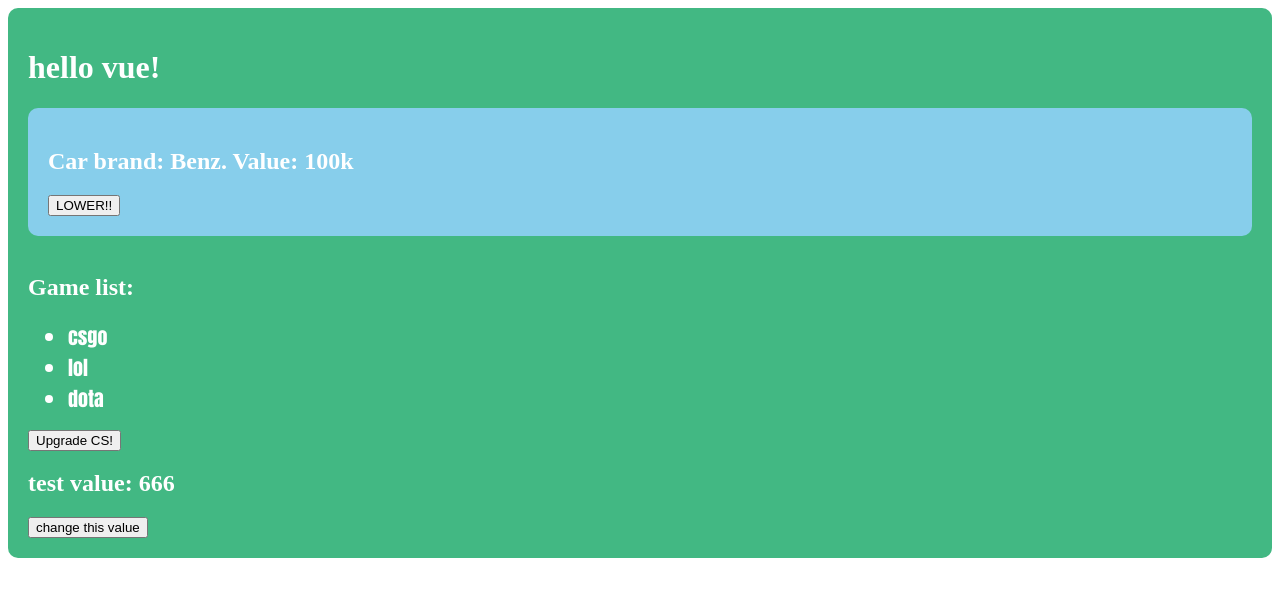
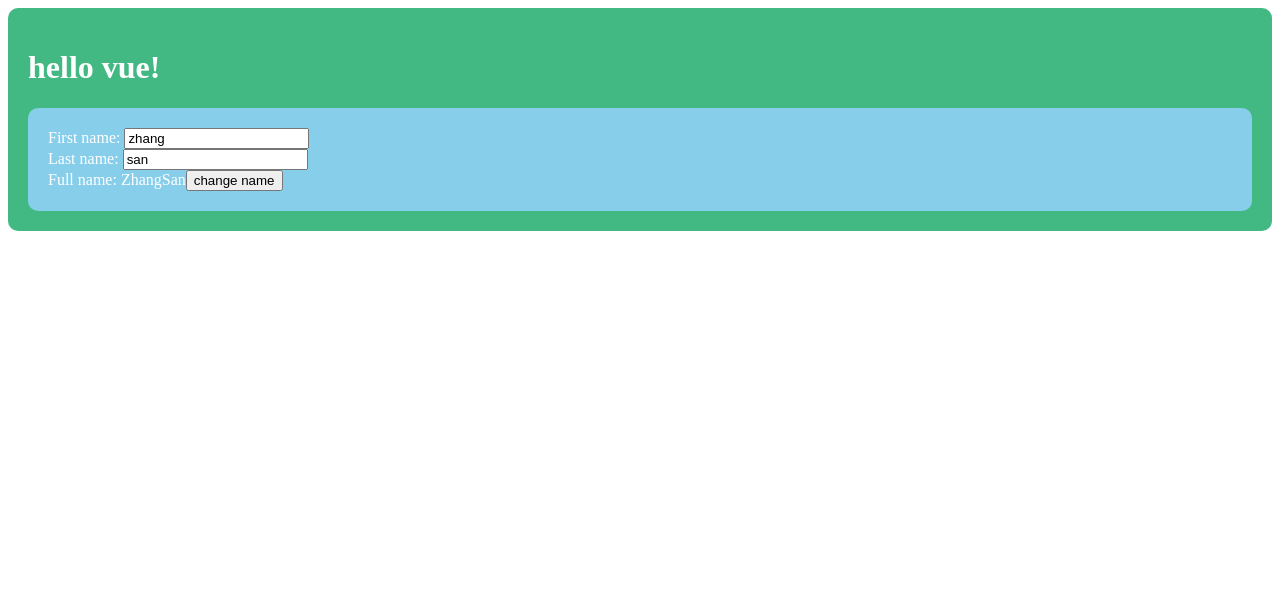
Before and after one commit to kio235/hello_vue3, a Vue app: page / in a window 1280 px wide. Shown: the top 596 px of the page. Built offline with nearby package versions, Linux system fonts and the light colour scheme.

Commit message:
08_computed计算属性

```diff
--- a/src/components/Person.vue
+++ b/src/components/Person.vue
@@ -1,16 +1,10 @@
 <template>
     <div class="person">
-        <h2>Car brand: {{ car.brand }}. Value: {{ myCarPrice }}k</h2>
-        <button @click="changeCarPrice()">LOWER!!</button>
+        First name: <input type="text" v-model="firstName"><br>
+        Last name: <input type="text" v-model="lastName"><br>
+        Full name: <span>{{ fullName }}</span>
+        <button @click="changeFullName()">change name</button>
     </div>
-    <br>
-    <h2>Game list:</h2>
-    <ul>
-        <li v-for="games in games" v-bind:key="games.id">{{ games.name }}</li>
-    </ul>
-    <button @click="upgradeGame('fqfqfewe1')">Upgrade CS!</button>
-    <h2>test value: {{ obj.a.b.c }}</h2>
-    <button @click="changeTestValue()">change this value</button>
 </template>
 
 
@@ -22,39 +16,28 @@ export default {
 
 
 <script setup lang="ts">
-import { reactive, ref, toRef, toRefs } from 'vue'
+import { ref, reactive, computed } from 'vue'
+let firstName = ref('zhang');
+let lastName = ref('san');
 
-let car = reactive({ brand: "Benz", price: 100 })
-let games = reactive([
-    { id: 'fqfqfewe1', name: 'csgo' },
-    { id: 'fqfqfewe2', name: 'lol' },
-    { id: 'fqfqfewe3', name: 'dota' },
-])
-
-let obj = reactive({
-    a:{
-        b:{
-            c:'666'
-        }
+const fullName = computed({
+    get:function(){
+        return nameToUpper(firstName.value)+nameToUpper(lastName.value)
+    },
+    set(val){
+        const names = val.split('-')
+        firstName.value = names[0];
+        lastName.value = names[1];
     }
 })
 
-let myCarPrice = toRef(car,'price')
-
-function changeCarPrice() {
-    car.price += 10;
+function nameToUpper(name: string):string {
+    return name.slice(0, 1).toUpperCase() + name.slice(1);
 }
 
-function upgradeGame(id:string) {
-    let game = games.find(game => game.id == id);
-    console.log(game)
-    if (game) {
-        game.name = 'cs2';
-    }
-}
-
-function changeTestValue(){
-    obj.a.b.c = '999';
+function changeFullName()
+{
+    fullName.value='Tim-Cook'
 }
 
 </script>
```
